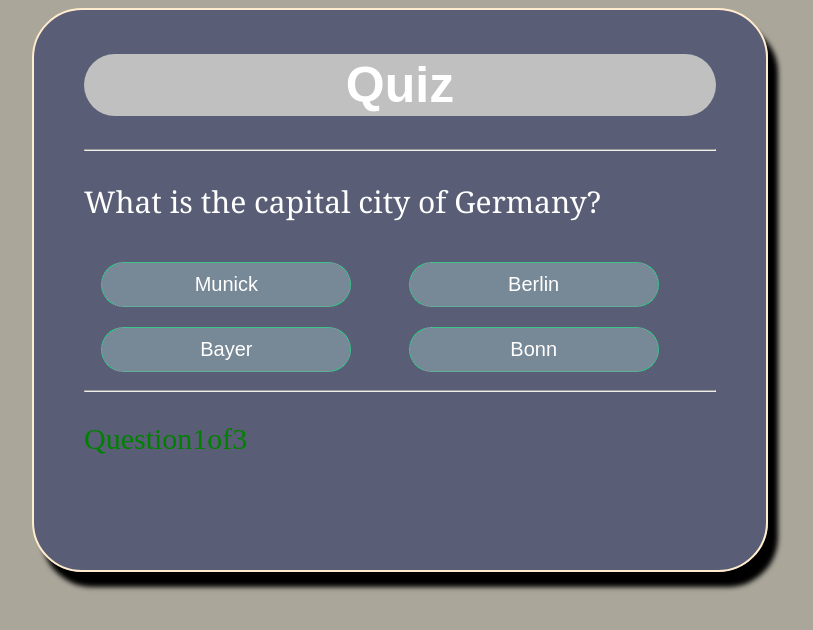
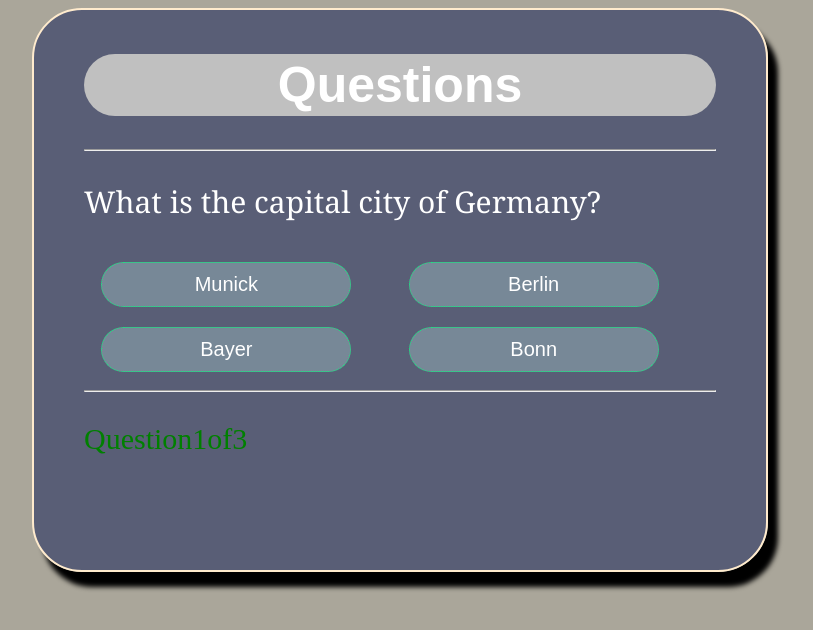
Before and after one commit to Melkam22/Quiz-answer, a plain HTML site: page index.html in a window 1280 px wide. Shown: the whole page, without its empty margins (240-1053 px from the left). Drawn offline with Linux system fonts and the light colour scheme.

Commit message:
sth added

```diff
--- a/index.html
+++ b/index.html
@@ -9,7 +9,7 @@
 <body>
     <div class="grid">
         <div id="quiz">
-            <h1>Quiz</h1>
+            <h1>Questions</h1>
             <hr style="margin-bottom: 20px">
             <p id="question"></p>
             <div class="buttons">
```
